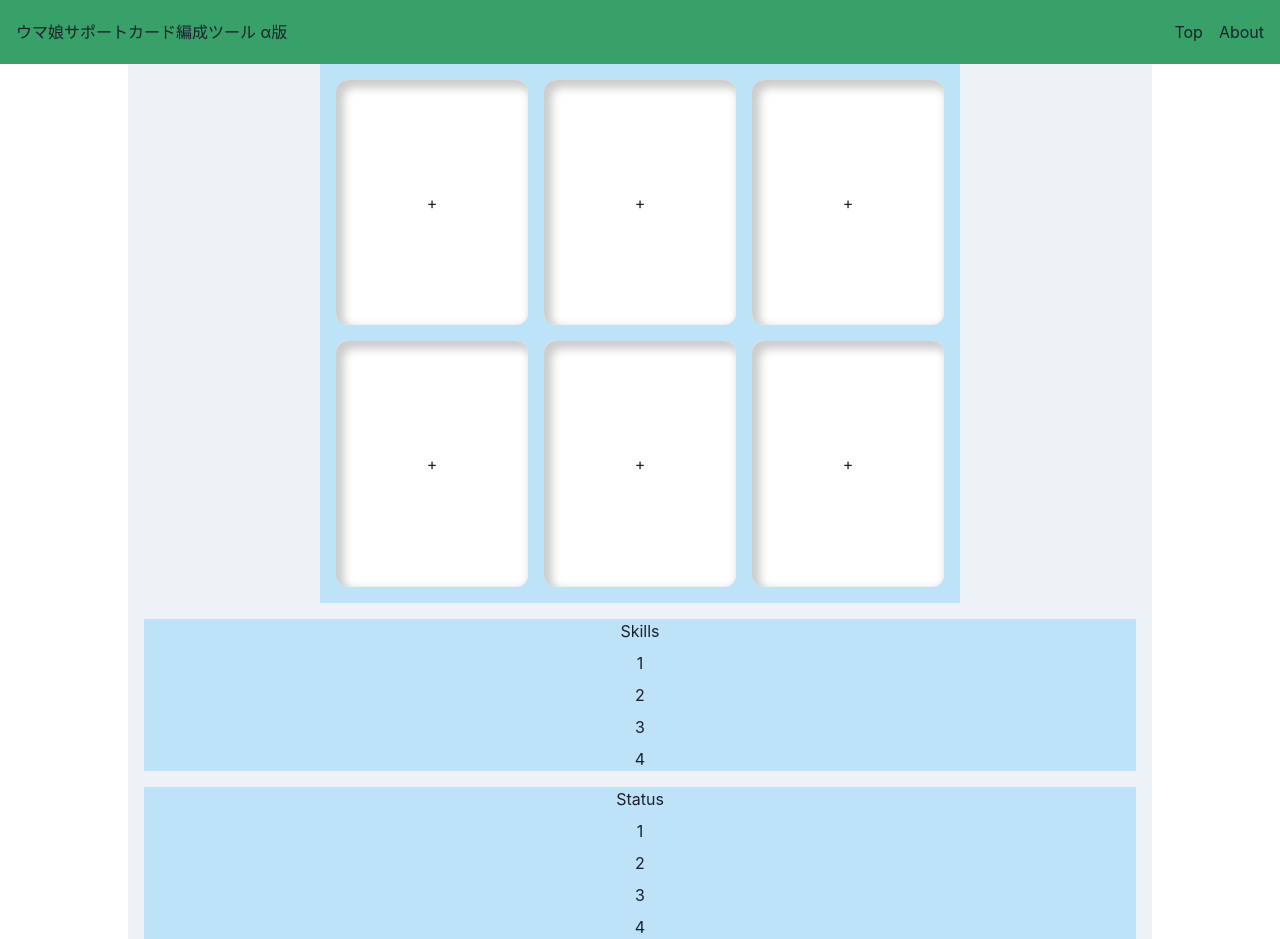
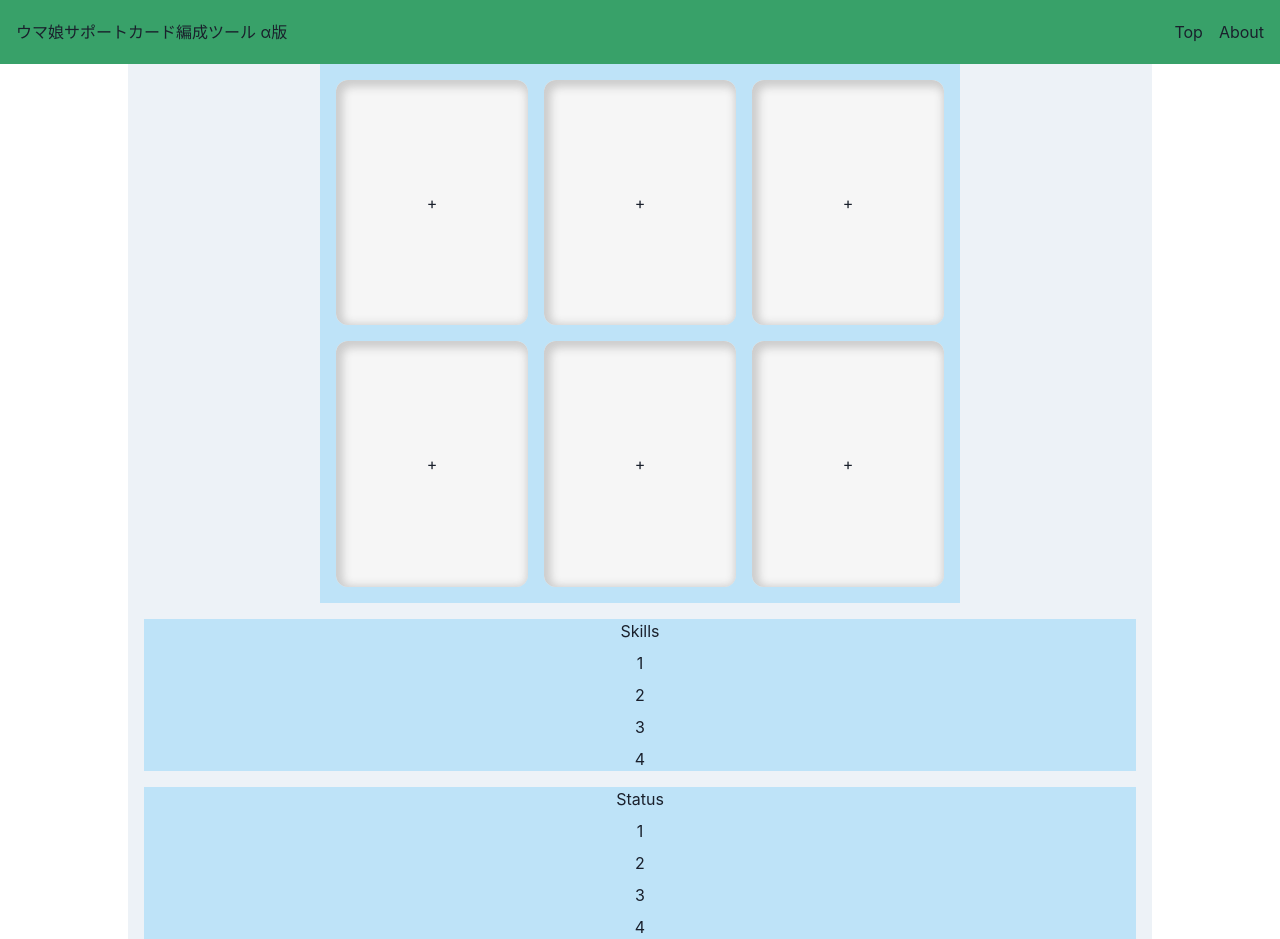
Before and after one commit to y4shiro/uma-card-deck-tools, a Next.js app: page / in a window 1280 px wide. Built offline with nearby package versions, Linux system fonts and the light colour scheme; no server answers; the database is empty.

Commit message:
feat: CardSlot が空の場合のスタイル、背景色と内側の影を調整

```diff
--- a/src/features/Support/CardDeck/CardSlot/index.tsx
+++ b/src/features/Support/CardDeck/CardSlot/index.tsx
@@ -37,7 +37,7 @@ const CardSlot: React.FC<Props> = ({ slotId, cardId }) => {
     return (
       <Box
         cursor='pointer'
-        _hover={{ opacity: 0.5 }}
+        _hover={{ opacity: 0.75 }}
         transition='0.25s'
         onClick={() => openModalHandler(slotId)}
       >
@@ -49,9 +49,11 @@ const CardSlot: React.FC<Props> = ({ slotId, cardId }) => {
     <AspectRatio
       ratio={3 / 4}
       p='4'
-      bgColor='white'
+      bgColor='#f6f6f6'
       borderRadius={{ base: 8, md: 12 }}
-      boxShadow='5px 5px 8px 3px #ccc inset'
+      boxShadow='3px 3px 8px 4px #ccc inset'
+      _hover={{ bgColor: '#ddd' }}
+      transition='0.25s'
       cursor='pointer'
       onClick={() => openModalHandler(slotId)}
     >
```
